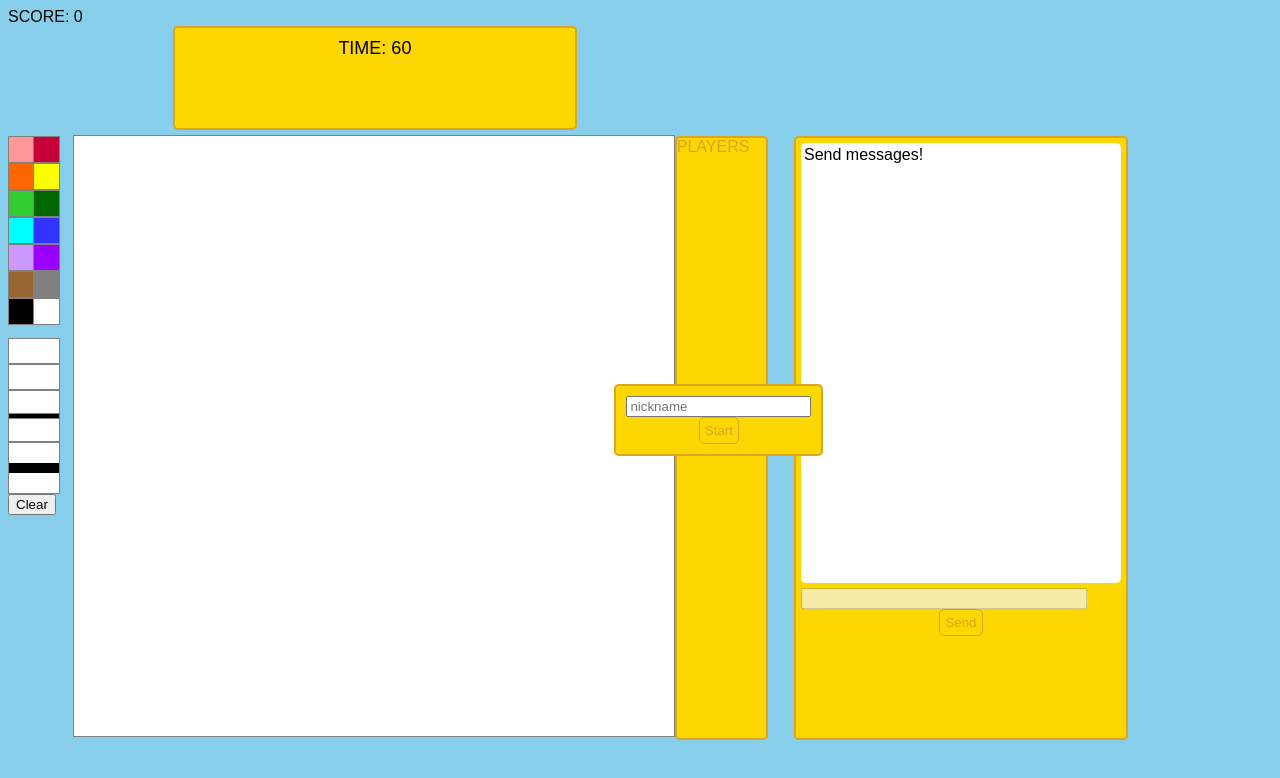
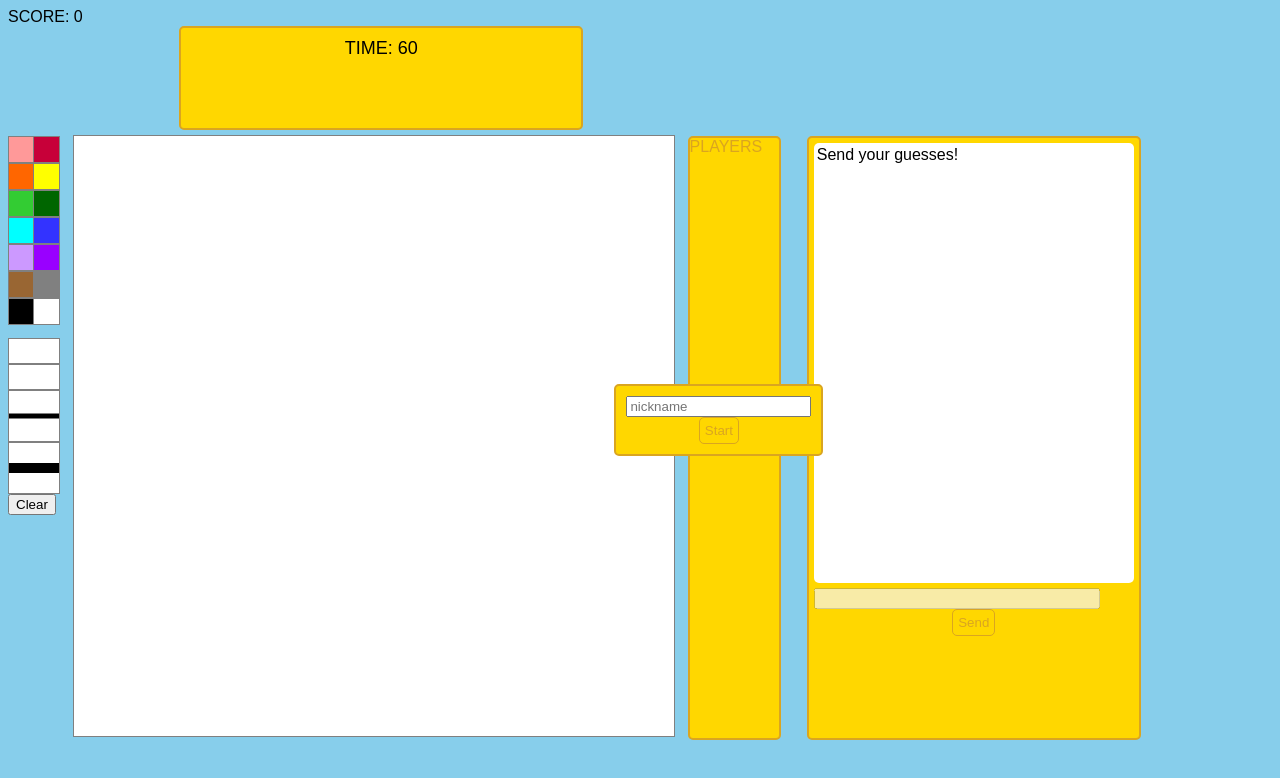
Before and after one commit to hanoelleb/painte, a website: page public/index.html in a window 1280 px wide. Drawn offline with nearby package versions, Linux system fonts and the light colour scheme; no server answers.

Commit message:
minor style changes

```diff
--- a/public/index.html
+++ b/public/index.html
@@ -37,7 +37,7 @@
 
 	      <div id='chat'>
 		  <div id='log'>
-                      <p>Send messages!</p>
+                      <p>Send your guesses!</p>
                   </div>
 		  <form id='send'>
                       <input type='text' id='message'></input>
--- a/public/style.sass
+++ b/public/style.sass
@@ -34,6 +34,7 @@ body
   background-color: white
   display: inline-block
   margin-left: 1vw
+  margin-right: 1vw
 
 #art
   margin-top: $from-top
```
Also changed, not shown: public/style.css, 1 other file.
